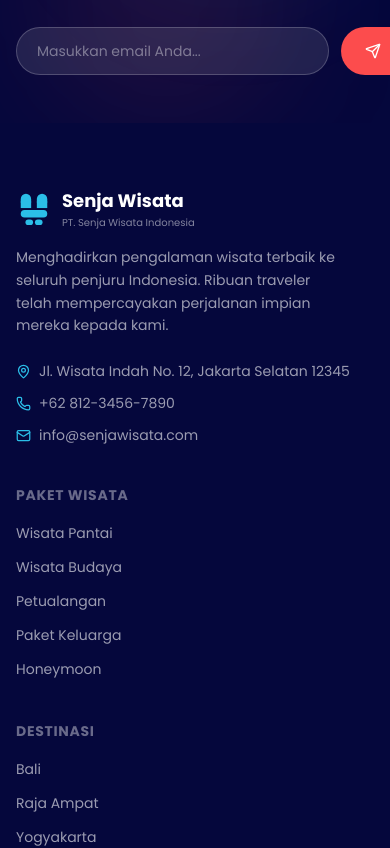
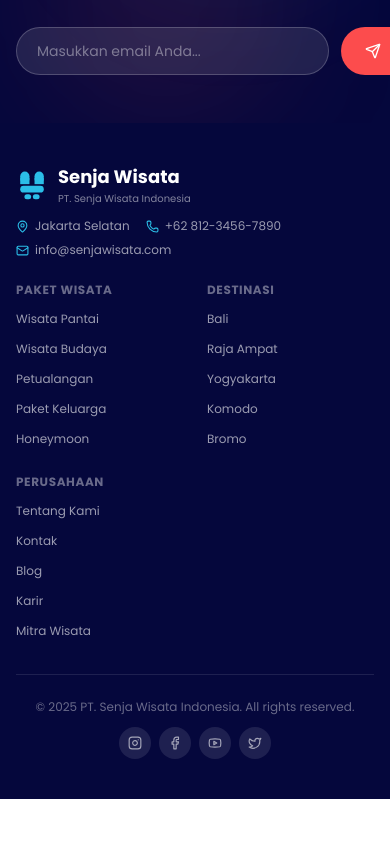
Before and after one commit to WagYu31/WEBSITE-PT.Senja-Wisata-Indonesia, a Next.js app in the folder senja-wisata/: page / in a window 390 px wide. Shown: the part 10120-10968 px from the top of the page. After the commit the page ends 10919 px from the top, so only its background shows below. Built offline with nearby package versions, Linux system fonts and the light colour scheme; no server answers.

Commit message:
fix: compact footer layout for mobile

```diff
--- a/senja-wisata/src/components/layout/Footer.tsx
+++ b/senja-wisata/src/components/layout/Footer.tsx
@@ -35,12 +35,12 @@ const socials = [
 export default function Footer() {
     return (
         <footer className="text-white" style={{ backgroundColor: '#05073C' }}>
-            <div className="container py-16">
-                <div className="grid grid-cols-1 md:grid-cols-2 lg:grid-cols-5 gap-10">
+            <div className="container py-10 md:py-16">
+                <div className="grid grid-cols-2 md:grid-cols-2 lg:grid-cols-5 gap-6 md:gap-10">
                     {/* Brand */}
-                    <div className="lg:col-span-2">
-                        <Link href="/" className="flex items-center gap-2.5 mb-4">
-                            <svg width="36" height="36" viewBox="0 0 38 38" fill="none">
+                    <div className="col-span-2 lg:col-span-2">
+                        <Link href="/" className="flex items-center gap-2.5 mb-3">
+                            <svg width="32" height="32" viewBox="0 0 38 38" fill="none">
                                 <rect x="5" y="3" width="11" height="14" rx="5.5" fill="#2BBEE8" />
                                 <rect x="22" y="3" width="11" height="14" rx="5.5" fill="#2BBEE8" />
                                 <rect x="5" y="11" width="11" height="7" fill="#2BBEE8" />
@@ -54,35 +54,36 @@ export default function Footer() {
                                 <div className="text-[10px] text-white/50">PT. Senja Wisata Indonesia</div>
                             </div>
                         </Link>
-                        <p className="text-white/60 text-sm leading-relaxed mb-6 max-w-xs">
+                        <p className="text-white/60 text-sm leading-relaxed mb-4 max-w-xs hidden md:block">
                             Menghadirkan pengalaman wisata terbaik ke seluruh penjuru Indonesia. Ribuan traveler telah mempercayakan perjalanan impian mereka kepada kami.
                         </p>
-                        <div className="flex flex-col gap-3 text-sm text-white/60">
-                            <a href="https://maps.google.com" className="flex items-center gap-2 hover:text-blue transition-colors">
-                                <MapPin size={15} className="text-blue shrink-0" />
-                                Jl. Wisata Indah No. 12, Jakarta Selatan 12345
+                        <div className="flex flex-wrap gap-x-4 gap-y-2 text-xs md:text-sm text-white/60 md:flex-col md:gap-3">
+                            <a href="https://maps.google.com" className="flex items-center gap-1.5 hover:text-blue transition-colors">
+                                <MapPin size={13} className="text-blue shrink-0" />
+                                <span className="hidden md:inline">Jl. Wisata Indah No. 12, Jakarta Selatan 12345</span>
+                                <span className="md:hidden">Jakarta Selatan</span>
                             </a>
-                            <a href="tel:+628123456789" className="flex items-center gap-2 hover:text-blue transition-colors">
-                                <Phone size={15} className="text-blue shrink-0" />
+                            <a href="tel:+628123456789" className="flex items-center gap-1.5 hover:text-blue transition-colors">
+                                <Phone size={13} className="text-blue shrink-0" />
                                 +62 812-3456-7890
                             </a>
-                            <a href="mailto:info@senjawisata.com" className="flex items-center gap-2 hover:text-blue transition-colors">
-                                <Mail size={15} className="text-blue shrink-0" />
+                            <a href="mailto:info@senjawisata.com" className="flex items-center gap-1.5 hover:text-blue transition-colors">
+                                <Mail size={13} className="text-blue shrink-0" />
                                 info@senjawisata.com
                             </a>
                         </div>
                     </div>
 
-                    {/* Links */}
+                    {/* Links - 2 col grid on mobile */}
                     {Object.entries(footerLinks).map(([key, links]) => (
                         <div key={key}>
-                            <h3 className="font-bold mb-4 text-sm uppercase tracking-wider text-white/40">
+                            <h3 className="font-bold mb-2 md:mb-4 text-xs md:text-sm uppercase tracking-wider text-white/40">
                                 {key === "paketWisata" ? "Paket Wisata" : key === "destinasi" ? "Destinasi" : "Perusahaan"}
                             </h3>
-                            <ul className="flex flex-col gap-2.5">
+                            <ul className="flex flex-col gap-1.5 md:gap-2.5">
                                 {links.map((link) => (
                                     <li key={link.label}>
-                                        <Link href={link.href} className="text-sm text-white/60 hover:text-blue transition-colors">
+                                        <Link href={link.href} className="text-xs md:text-sm text-white/60 hover:text-blue transition-colors">
                                             {link.label}
                                         </Link>
                                     </li>
@@ -93,8 +94,8 @@ export default function Footer() {
                 </div>
 
                 {/* Bottom bar */}
-                <div className="border-t border-white/10 mt-12 pt-8 flex flex-col sm:flex-row justify-between items-center gap-4">
-                    <p className="text-sm text-white/40">
+                <div className="border-t border-white/10 mt-8 md:mt-12 pt-6 md:pt-8 flex flex-col sm:flex-row justify-between items-center gap-3">
+                    <p className="text-xs md:text-sm text-white/40">
                         © 2025 PT. Senja Wisata Indonesia. All rights reserved.
                     </p>
                     <div className="flex items-center gap-2">
@@ -103,9 +104,9 @@ export default function Footer() {
                                 key={s.label}
                                 href={s.href}
                                 aria-label={s.label}
-                                className="w-9 h-9 rounded-full bg-white/10 hover:bg-blue flex items-center justify-center text-white/60 hover:text-white transition-all duration-200"
+                                className="w-8 h-8 md:w-9 md:h-9 rounded-full bg-white/10 hover:bg-blue flex items-center justify-center text-white/60 hover:text-white transition-all duration-200"
                             >
-                                <s.icon size={15} />
+                                <s.icon size={14} />
                             </a>
                         ))}
                     </div>
```
